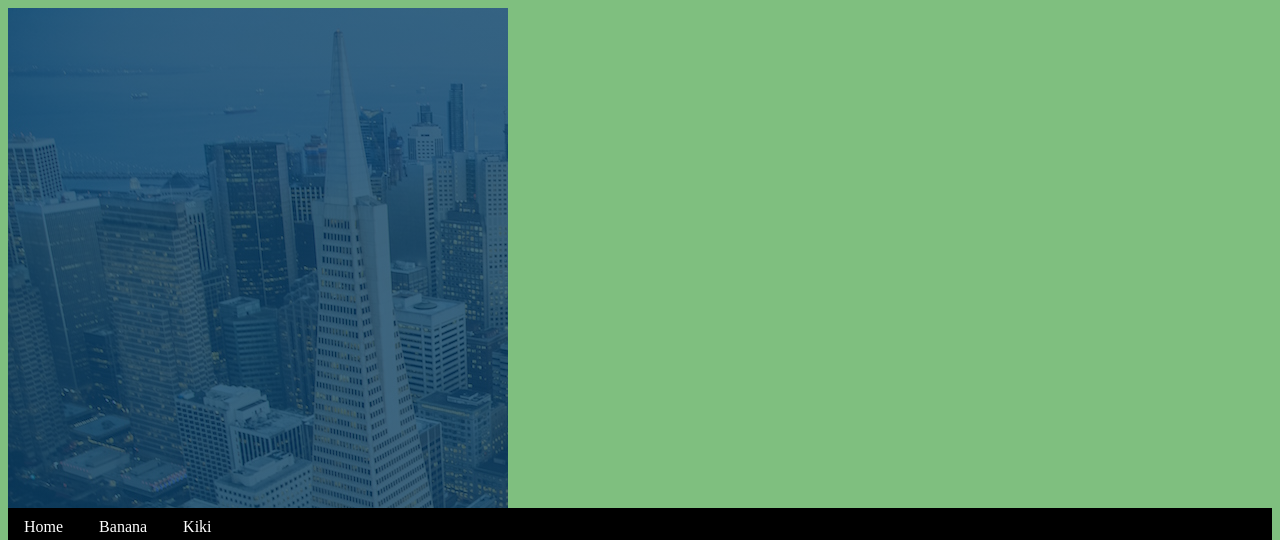
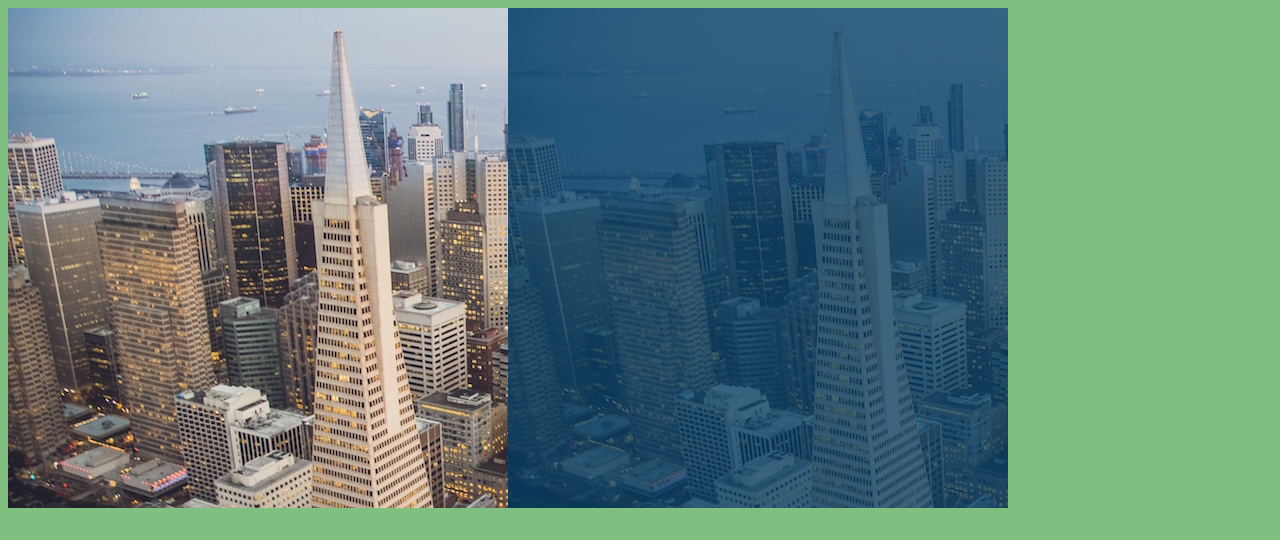
Before and after one commit to maureenv/sass-practice, a website: page index.html in a window 1280 px wide. Shown: the top 540 px of the page. Drawn offline with Linux system fonts and the light colour scheme.

Commit message:
added bg image

```diff
--- a/app/scss/styles.scss
+++ b/app/scss/styles.scss
@@ -119,15 +119,17 @@ body {
   float: left;
   outline: 1px solid black;
 }
-
-.background1{
+.background{
+  float: left;
   width: 500px;
   height: 500px;
-  background:
-  linear-gradient(
-     rgba(255, 0, 0, 0.45),
-     rgba(255, 0, 0, 0.45)
-   ),
-   /* bottom, image */
-   url('../images/home-hero-small.jpg');
+  background:url("../images/home-hero-small.jpg");
+  position: relative;
 }
+.background1 {
+  float: left;
+  width: 500px;
+  height: 500px;
+  background: linear-gradient(rgba(3, 62, 102, 0.75), rgba(3, 62, 102, 0.75)), url("../images/home-hero-small.jpg");
+  position: relative;
+}
--- a/index.html
+++ b/index.html
@@ -4,9 +4,9 @@
   <link rel="stylesheet" type="text/css" href="app/css/styles.css">
 </head>
 <body>
-
-  <div class="background1">
-  </div>
+  <div class="background"></div>
+  <div class="background1"></div>
+  <!-- </div>
   <nav>
     <ul>
       <li><a href="#">Home</a></li>
@@ -38,6 +38,6 @@
   <div class="box"> Lorem Ipsum is simply dummy text of the printing and typesetting industry. Lorem Ipsum has been the industry's standard dummy text ever since the 1500s, when an unknown printer took a galley of type and scrambled it to make a type specimen book. It has survived not only five centuries, but also the leap into electronic typesetting, remaining essentially unchanged. It was popularised in the 1960s with the release of Letraset sheets containing Lorem Ipsum passages, and more recently with desktop publishing software like Aldus PageMaker including versions of Lorem Ipsum.</div>
 
   <div class="box"> Lorem Ipsum is simply dummy text of the printing and typesetting industry. Lorem Ipsum has been the industry's standard dummy text ever since the 1500s, when an unknown printer took a galley of type and scrambled it to make a type specimen book. It has survived not only five centuries, but also the leap into electronic typesetting, remaining essentially unchanged. It was popularised in the 1960s with the release of Letraset sheets containing Lorem Ipsum passages, and more recently with desktop publishing software like Aldus PageMaker including versions of Lorem Ipsum.</div>
-</body>
+</body> -->
 
 </html>
```
Also changed, not shown: app/css/styles.css, images/arrow.svg (added), images/carret.svg (added).
